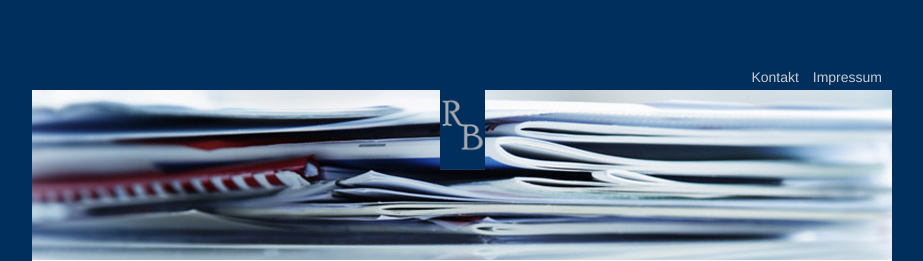
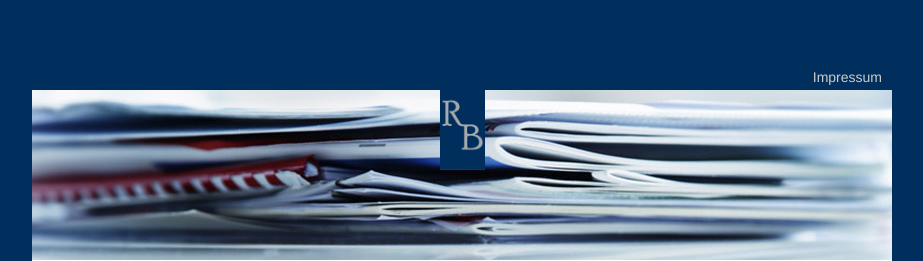
Before and after one commit to RWCB/rechtsanwalt-barg, a Jekyll site: the page built from index.md, in a window 1280 px wide. Shown: the top 261 px of the page, without its empty margins (178-1101 px from the left). Built offline with Jekyll 4.4.1, drawn with Linux system fonts in a browser that asks for light colours; our own code applies the rules of GitHub Pages for plain Markdown files; a script that is not in the unit is left out; the repository's description, which GitHub fills in, is left out.

Commit message:
Kontakt Link gelöscht

```diff
--- a/_includes/top-menu.md
+++ b/_includes/top-menu.md
@@ -1,2 +1 @@
-* [Kontakt]({{ site.baseurl }}{% link contact.md %})
 * [Impressum]({{ site.baseurl }}{% link impressum.md %})
```
